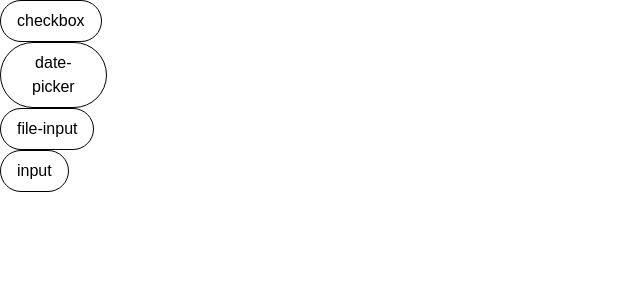
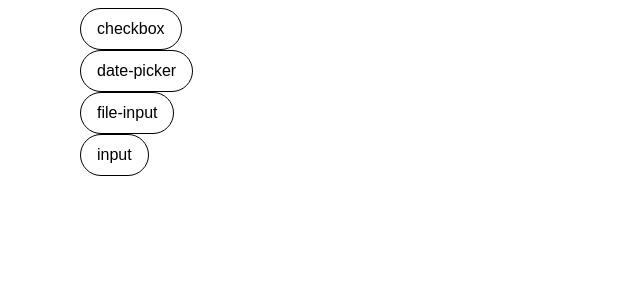
Before and after one commit to adarshkunwar/form-builder, a Next.js app: page /form in a window 1280 px wide. Shown: the top 300 px of the page, without its empty margins (0-640 px from the left). Built offline with nearby package versions, Linux system fonts and the light colour scheme.

Commit message:
style: Update grid to use cols-span instead of grid-cols

```diff
--- a/src/app/form/page.tsx
+++ b/src/app/form/page.tsx
@@ -3,11 +3,14 @@ import FieldOptionRenderer from "@/components/pageComponents/form/FieldOptionRen
 
 const FormPage = () => {
   return (
-    <div className="grid grid-cols-12">
-      <div className="grid-cols-2">
+    <div className="grid grid-cols-12 gap-4 px-20 py-2">
+      <div className="col-span-2">
         <FieldOptionCollection />
       </div>
-      <div className="grid-cols-4">
+      <div className="col-span-4">
+        <FieldOptionRenderer />
+      </div>
+      <div className="col-span-6">
         <FieldOptionRenderer />
       </div>
     </div>
```
